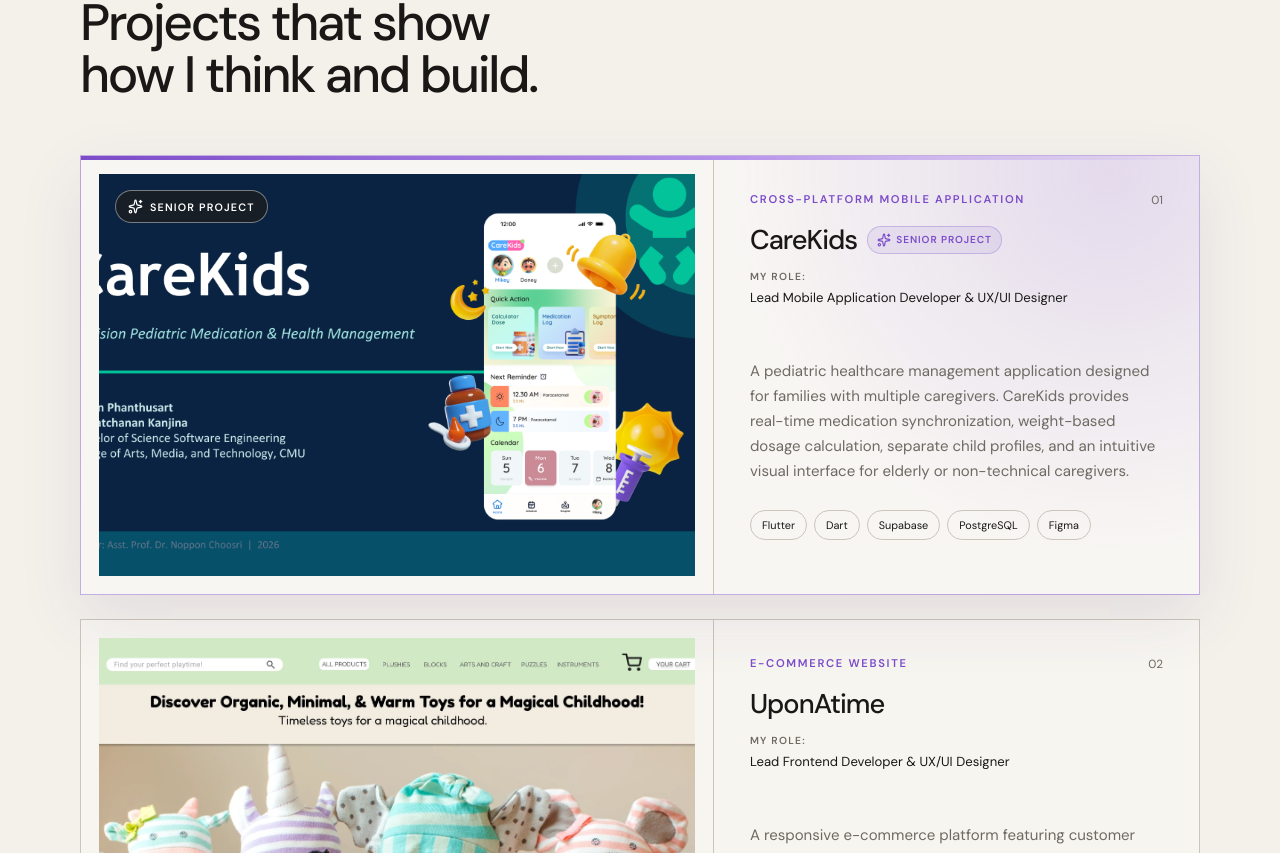
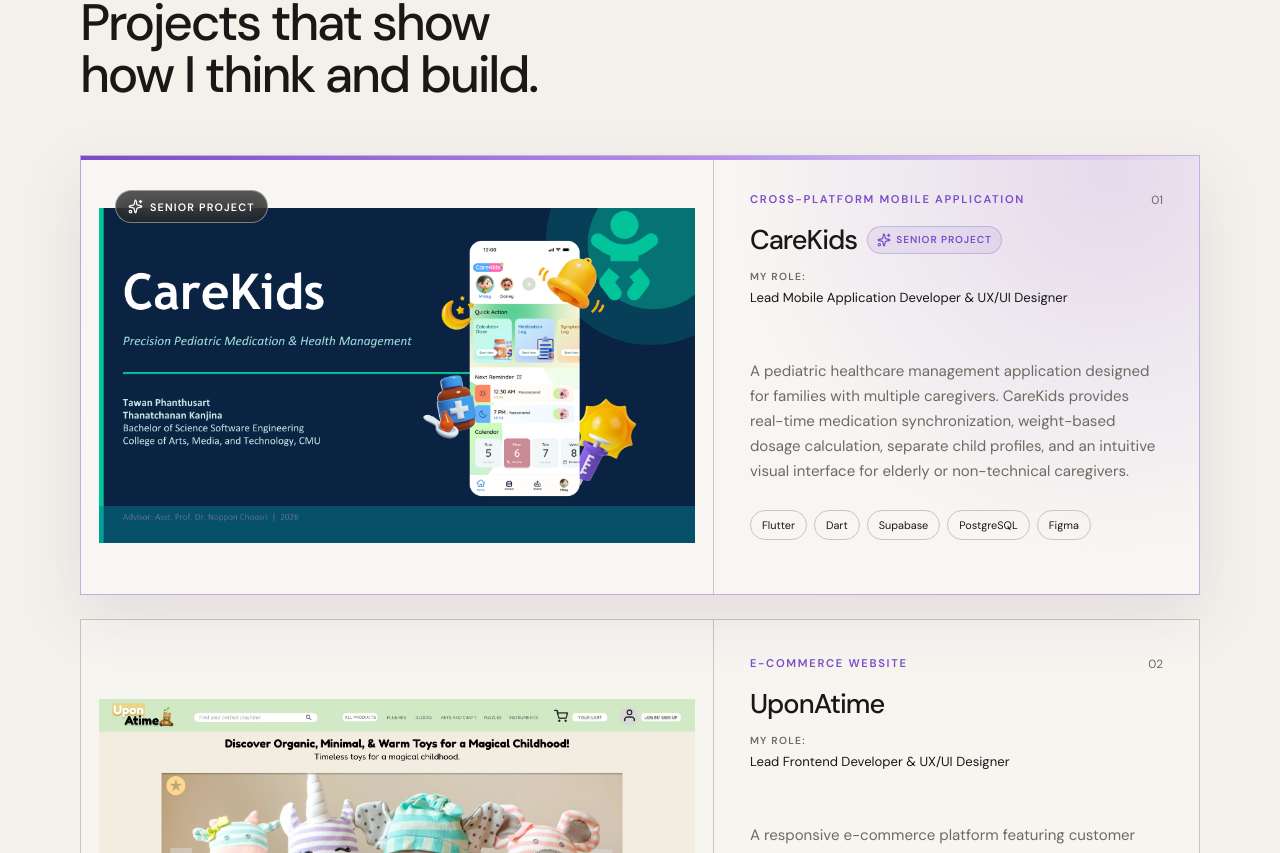
Before and after one commit to Natchanan001/Natchanan001.github.io, a React (Vite) app: page / in a window 1280 px wide. Shown: the part 907-1760 px from the top of the page. Built offline with nearby package versions, Linux system fonts and the light colour scheme.

Commit message:
Fix image size

```diff
--- a/src/styles.css
+++ b/src/styles.css
@@ -417,7 +417,8 @@
   width: 100%;
   height: 100%;
   min-height: 350px;
-  object-fit: cover;
+  object-fit: contain;
+  object-position: center;
 }
 
 .image-placeholder {
```
